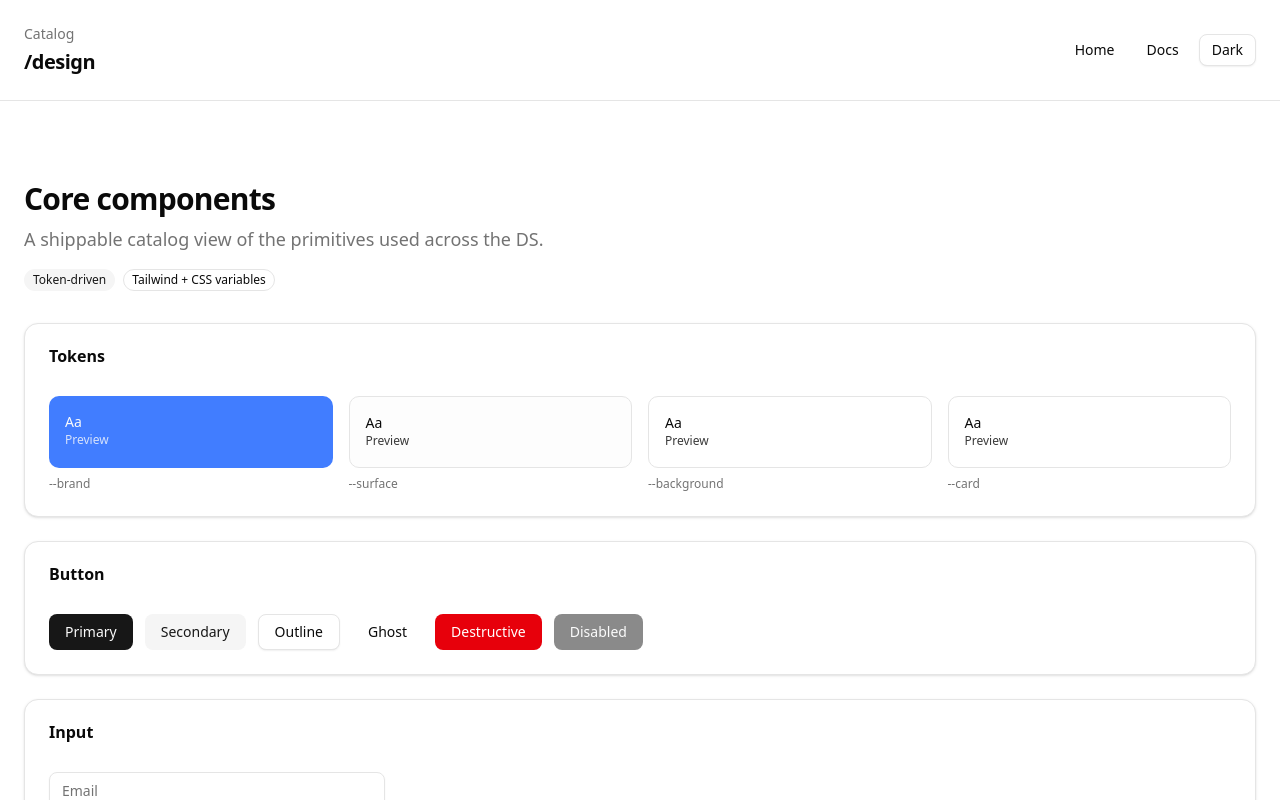
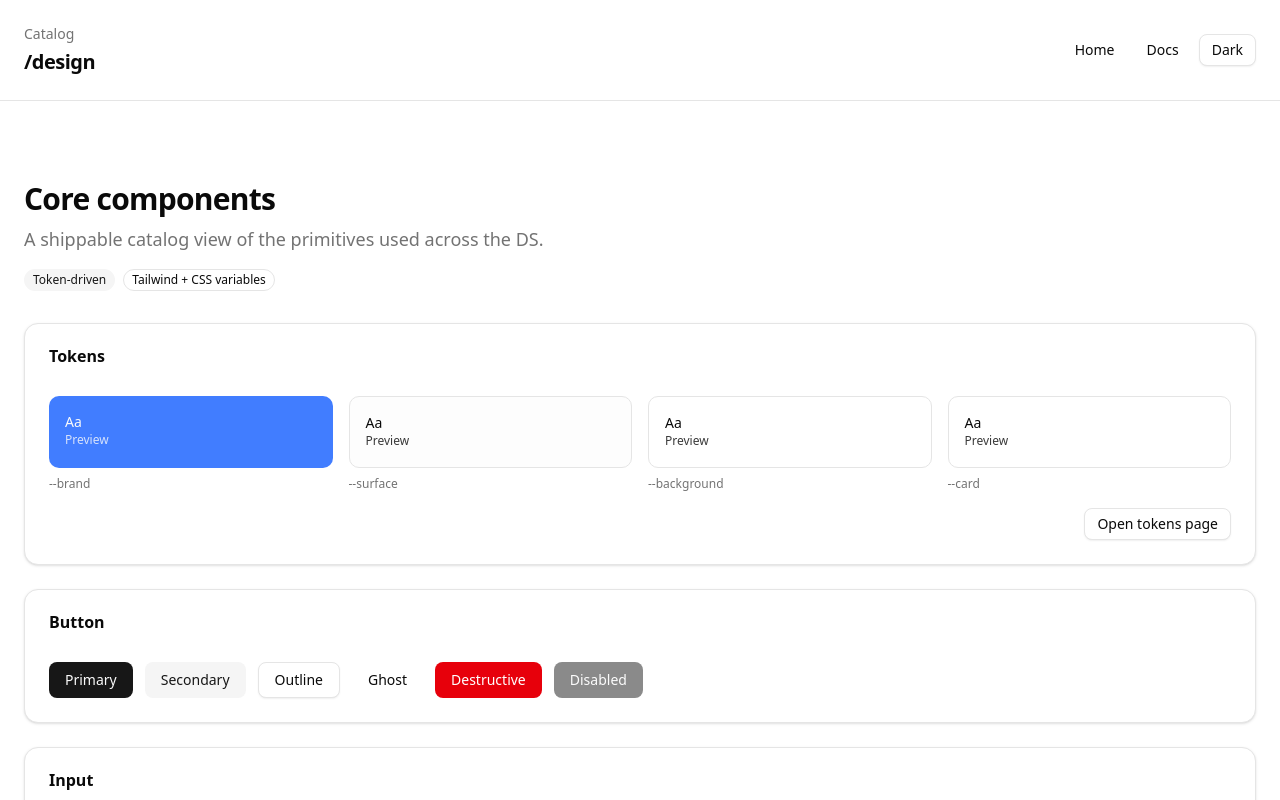
Before and after one commit to EricsOrg/cooper-design-system, a Next.js app: page /design in a window 1280 px wide. Shown: the top 800 px of the page. Built offline with nearby package versions, Linux system fonts and the light colour scheme.

Commit message:
docs(design): link /design to tokens page

```diff
--- a/src/app/design/page.tsx
+++ b/src/app/design/page.tsx
@@ -48,14 +48,24 @@ export default function DesignCatalogPage() {
               <CardHeader>
                 <CardTitle>Tokens</CardTitle>
               </CardHeader>
-              <CardContent className="grid gap-4 sm:grid-cols-2 lg:grid-cols-4">
+              <CardContent className="grid gap-4">
+                <div className="grid gap-4 sm:grid-cols-2 lg:grid-cols-4">
                   <TokenSwatch name="--brand" className="bg-brand text-brand-foreground" />
                   <TokenSwatch
                     name="--surface"
                     className="bg-surface text-surface-foreground border"
                   />
-                <TokenSwatch name="--background" className="bg-background text-foreground border" />
+                  <TokenSwatch
+                    name="--background"
+                    className="bg-background text-foreground border"
+                  />
                   <TokenSwatch name="--card" className="bg-card text-card-foreground border" />
+                </div>
+                <div className="flex justify-end">
+                  <Button asChild variant="outline" size="sm">
+                    <Link href="/design/tokens">Open tokens page</Link>
+                  </Button>
+                </div>
               </CardContent>
             </Card>
 
```
Lines whose indentation alone changed are shown as unchanged.
